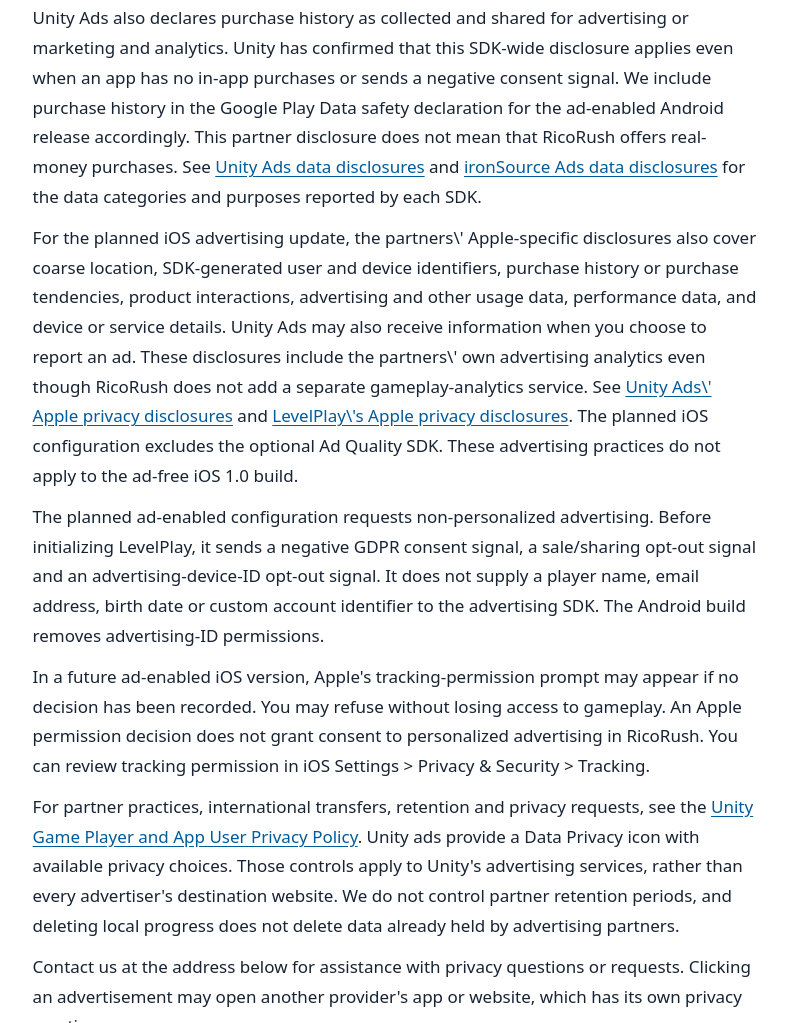
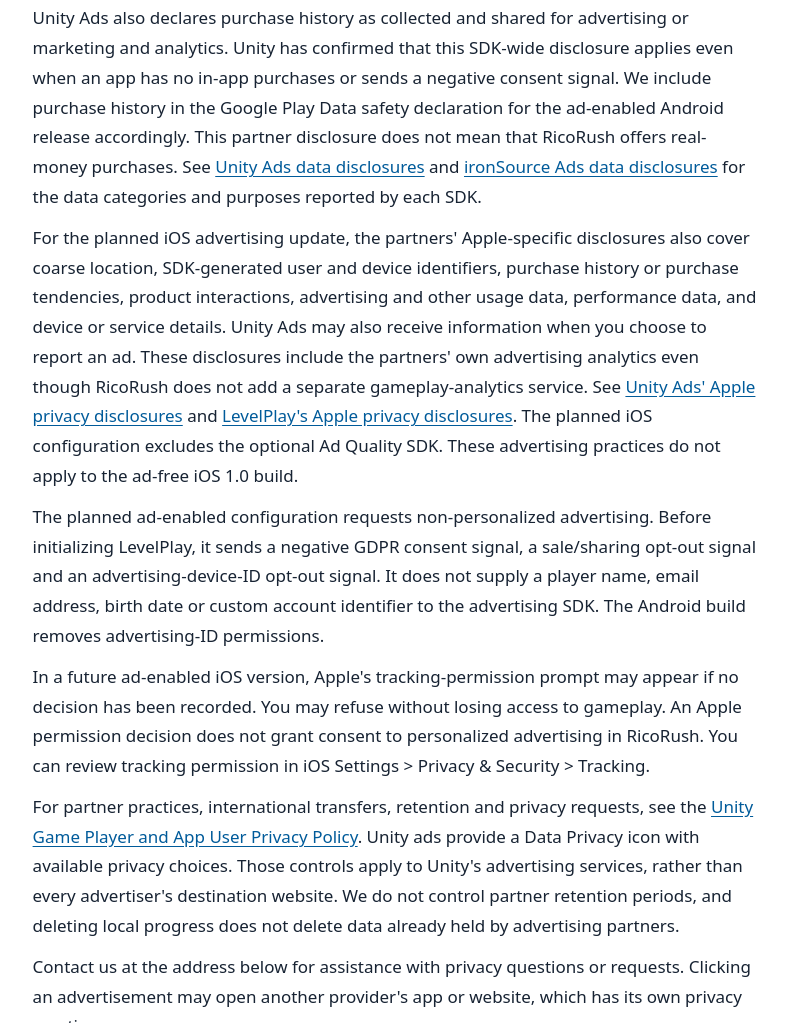
Before and after one commit to Omran-Faour/ricorush-legal, a plain HTML site: page privacy.html in a window 1280 px wide. Shown: the part 1536-2559 px from the top of the page, without its empty margins (245-1032 px from the left). Drawn offline with Linux system fonts and the light colour scheme.

Commit message:
Normalize apostrophes in the iOS disclosure paragraph

```diff
--- a/privacy.html
+++ b/privacy.html
@@ -56,7 +56,7 @@
     <p>A future ad-enabled release is planned to use Unity LevelPlay mediation with ironSource Ads and Unity Ads to show occasional interstitial advertisements between levels. These services contact their servers when initialized and when loading or displaying an ad.</p>
     <p>Advertising partners may collect and share IP addresses and approximate location inferred from them, device and operating-system details, SDK-generated user or installation identifiers, ad requests, impressions, clicks, and technical diagnostics. They use this information to deliver and measure ads, maintain their services and detect fraud. Non-personalized ads still involve data processing. RicoRush's shop uses earned in-game currency; the game does not report real-money purchase events to its advertising SDKs.</p>
     <p>Unity Ads also declares purchase history as collected and shared for advertising or marketing and analytics. Unity has confirmed that this SDK-wide disclosure applies even when an app has no in-app purchases or sends a negative consent signal. We include purchase history in the Google Play Data safety declaration for the ad-enabled Android release accordingly. This partner disclosure does not mean that RicoRush offers real-money purchases. See <a href="https://docs.unity.com/en-us/grow/ads/privacy/google-data-safety">Unity Ads data disclosures</a> and <a href="https://docs.unity.com/en-us/grow/is-ads/legal-resources/google-data-safety-questionnaire">ironSource Ads data disclosures</a> for the data categories and purposes reported by each SDK.</p>
-    <p>For the planned iOS advertising update, the partners\' Apple-specific disclosures also cover coarse location, SDK-generated user and device identifiers, purchase history or purchase tendencies, product interactions, advertising and other usage data, performance data, and device or service details. Unity Ads may also receive information when you choose to report an ad. These disclosures include the partners\' own advertising analytics even though RicoRush does not add a separate gameplay-analytics service. See <a href="https://docs.unity.com/en-us/ads-ios/4.21.0/privacy/developer-consent/disclosures/apple-privacy-survey">Unity Ads\' Apple privacy disclosures</a> and <a href="https://docs.unity.com/en-us/grow/levelplay/sdk/ios/apple-privacy-questionnaire">LevelPlay\'s Apple privacy disclosures</a>. The planned iOS configuration excludes the optional Ad Quality SDK. These advertising practices do not apply to the ad-free iOS 1.0 build.</p>
+    <p>For the planned iOS advertising update, the partners' Apple-specific disclosures also cover coarse location, SDK-generated user and device identifiers, purchase history or purchase tendencies, product interactions, advertising and other usage data, performance data, and device or service details. Unity Ads may also receive information when you choose to report an ad. These disclosures include the partners' own advertising analytics even though RicoRush does not add a separate gameplay-analytics service. See <a href="https://docs.unity.com/en-us/ads-ios/4.21.0/privacy/developer-consent/disclosures/apple-privacy-survey">Unity Ads' Apple privacy disclosures</a> and <a href="https://docs.unity.com/en-us/grow/levelplay/sdk/ios/apple-privacy-questionnaire">LevelPlay's Apple privacy disclosures</a>. The planned iOS configuration excludes the optional Ad Quality SDK. These advertising practices do not apply to the ad-free iOS 1.0 build.</p>
     <p>The planned ad-enabled configuration requests non-personalized advertising. Before initializing LevelPlay, it sends a negative GDPR consent signal, a sale/sharing opt-out signal and an advertising-device-ID opt-out signal. It does not supply a player name, email address, birth date or custom account identifier to the advertising SDK. The Android build removes advertising-ID permissions.</p>
     <p>In a future ad-enabled iOS version, Apple's tracking-permission prompt may appear if no decision has been recorded. You may refuse without losing access to gameplay. An Apple permission decision does not grant consent to personalized advertising in RicoRush. You can review tracking permission in iOS Settings &gt; Privacy &amp; Security &gt; Tracking.</p>
     <p>For partner practices, international transfers, retention and privacy requests, see the <a href="https://unity.com/legal/game-player-and-app-user-privacy-policy">Unity Game Player and App User Privacy Policy</a>. Unity ads provide a Data Privacy icon with available privacy choices. Those controls apply to Unity's advertising services, rather than every advertiser's destination website. We do not control partner retention periods, and deleting local progress does not delete data already held by advertising partners.</p>
```
